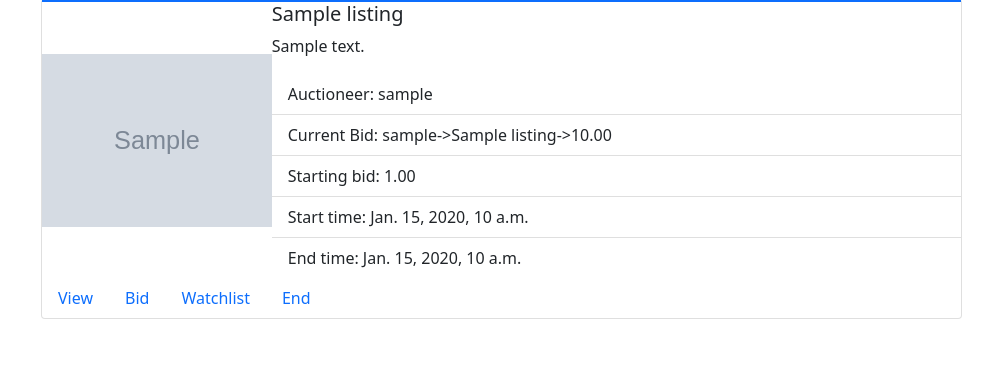
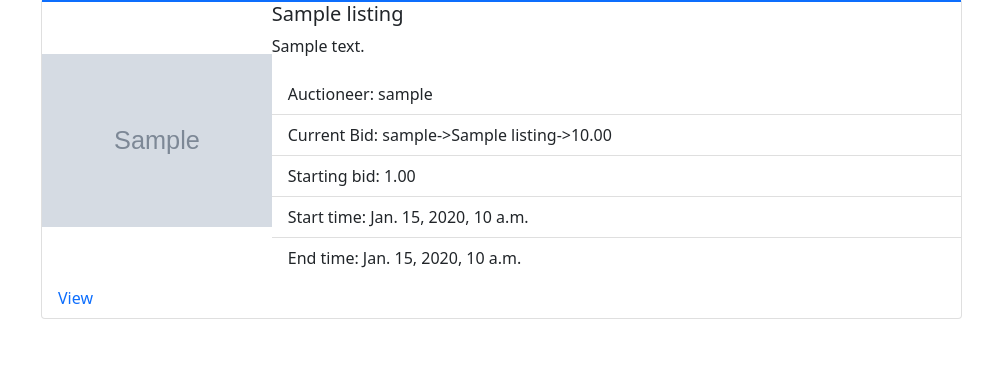
Before and after one commit to Tomnowell/CS50Web-commerce, a Django app: template commerce/auctions/templates/auctions/index.html in a window 1280 px wide. Shown: the part 212-596 px from the top of the page, without its empty margins (296-1280 px from the left). Run offline with Django 3.2, Linux system fonts and the light colour scheme; tables that the repository leaves empty hold one stand-in row (values such as "Sample post"); the template is opened without the code that fills it: values that come from a table or form of the project are taken from there, most other values are stand-ins (such as "Sample title", 1, 10 or a date in 2020); grey boxes marked "Sample" are stand-in pictures; parts of the project's set-up code (start-up, migrations or seed data) failed here and were passed over; some libraries are stand-ins or nearby versions.

Commit message:
condense watchlist on and off to watchlist toggle

```diff
--- a/commerce/auctions/templates/auctions/includes/listing_batch.html
+++ b/commerce/auctions/templates/auctions/includes/listing_batch.html
@@ -22,9 +22,12 @@
                     <div class="col-12">
                         <div class="nav nav-pills">
                             <a href="{% url 'listing' listing.id %}" class="nav-item nav-link">View</a>
-                            <a href="{% url 'bid' listing.id %}" class="nav-item nav-link">Bid</a>
-                            <a href="#" class="nav-item nav-link">Watchlist</a>
-                            <a class="nav-item nav-link" href="#">End</a>
+                            {% if user.isregistered %}
+                                <a href="#" class="nav-item nav-link">Watchlist</a>
+                            {% endif %}
+                            {% if listing.auctioneer.id == user.id %}
+                                <a class="nav-item nav-link" href="#">End</a>
+                            {% endif %}
                         </div>
                     </div>
                 </div>
--- a/commerce/auctions/urls.py
+++ b/commerce/auctions/urls.py
@@ -12,5 +12,7 @@ urlpatterns = [
     path("listing/<str:id>/end", views.end_listing, name="end_listing"),
     path("category/<str:category>", views.category_view, name="category"),
     path("create", views.create, name="create"),
-    path("<str:user>/watchlist", views.watchlist, name="watchlist")
+    path("watchlist", views.watchlist, name="watchlist"),
+    path("<str:id>/watchlist", views.views.toggle_item_on_watchlist,
+         name="toggle_watchlist")
 ]
```
